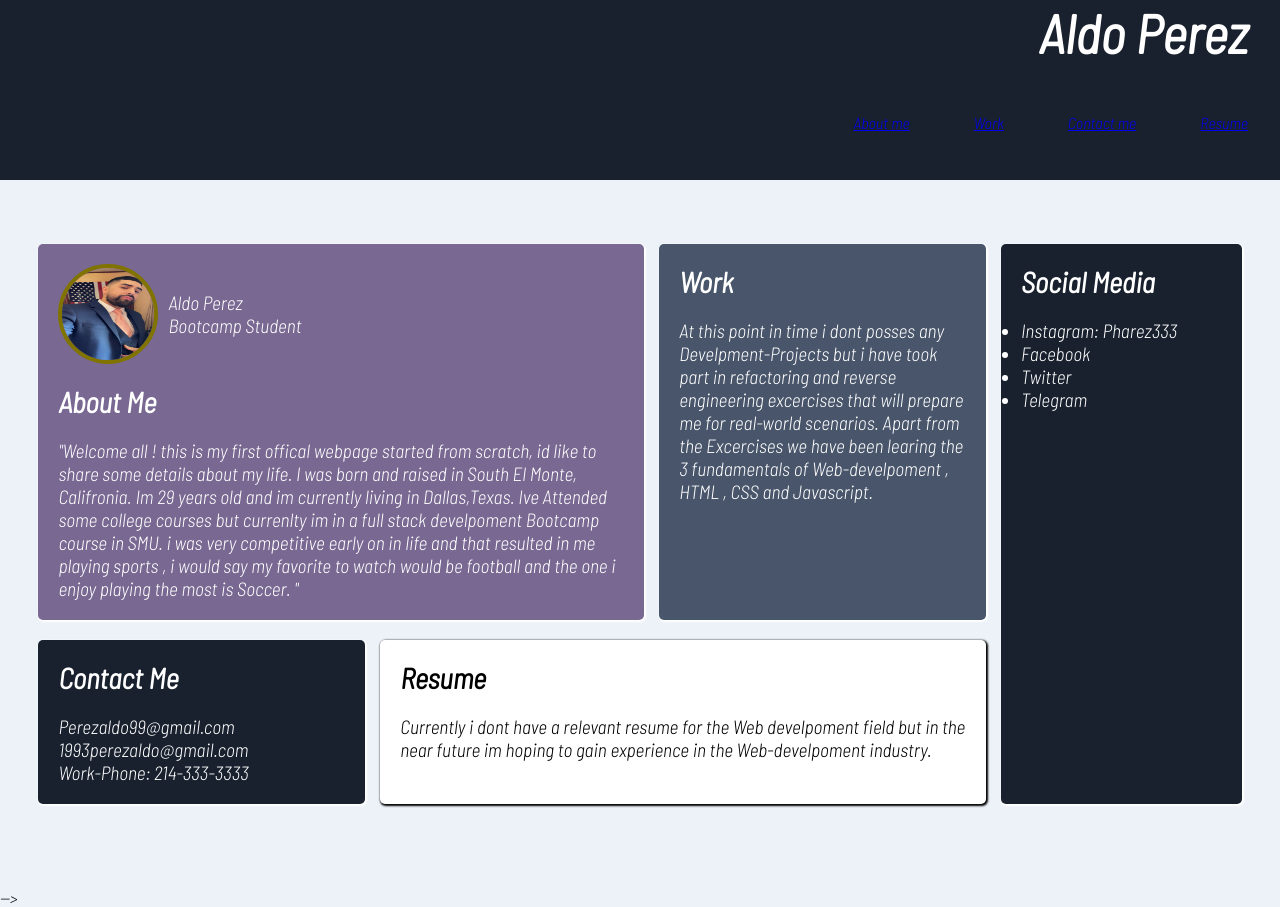
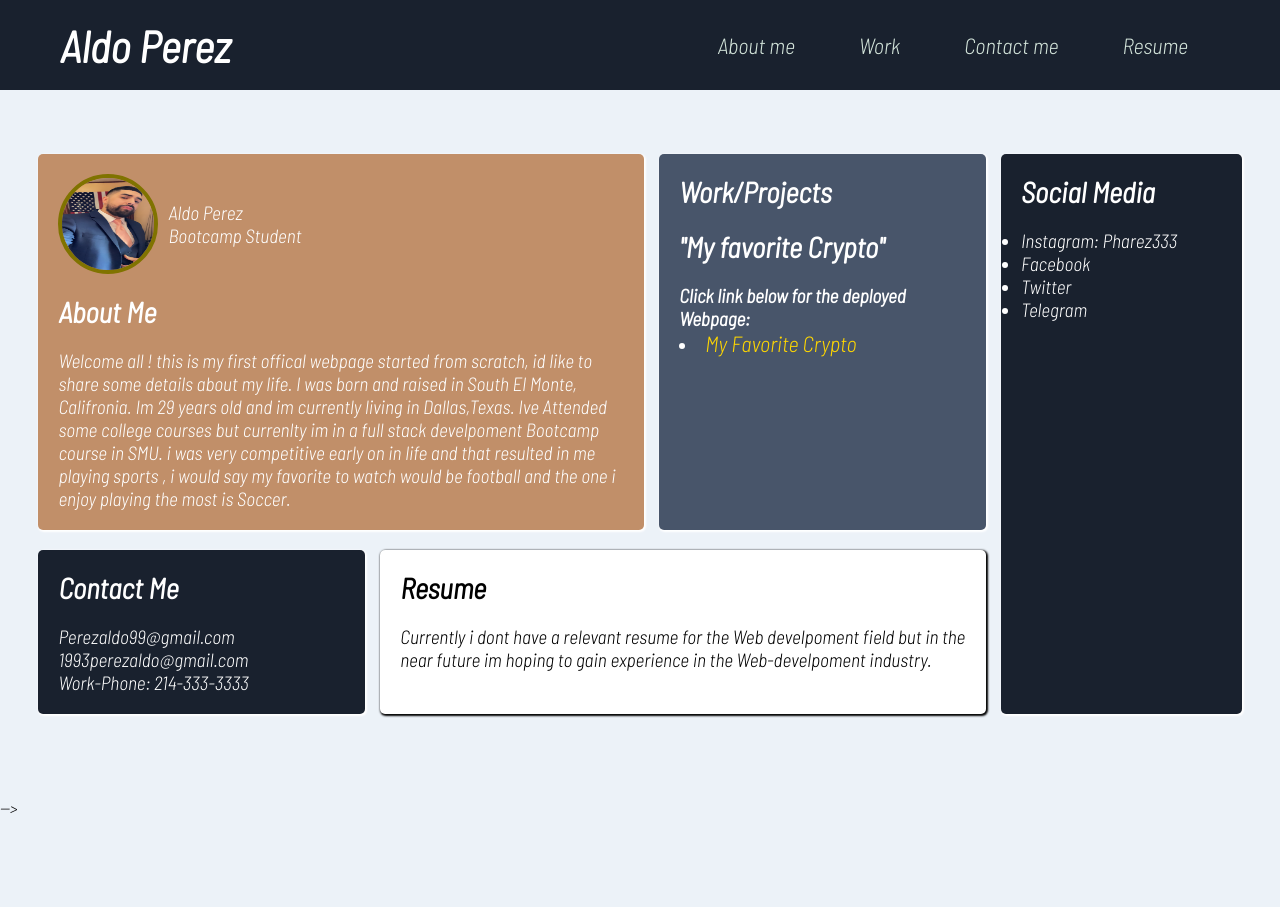
Before and after one commit to Staygold93/Web-Developer-Portfolio, a plain HTML site: page index.html in a window 1280 px wide. After the commit the page ends 817 px from the top, so only its background shows below. Drawn offline with Linux system fonts and the light colour scheme.

Commit message:
added my link to my project website

```diff
--- a/index.html
+++ b/index.html
@@ -17,17 +17,16 @@
 
 
 
-    <Header>
-        <div class="mainheadertxt">
-            <div id="name">
+    <header>
+
+
         <h1>
             Aldo Perez
         </h1>
 
-            </div>
-        </div>
 
-        <navbar>
+
+        <nav>
             <!-- nav list -->
             <ul class="nav-list">
 
@@ -49,8 +48,8 @@
                 </li>
 
             </ul>
-        </navbar>
-    </Header>
+        </nav>
+    </header>
 
 
     <main id="testimonial-grid-container">
@@ -64,28 +63,32 @@
                         <div class="header-txt">
                             <p>Aldo Perez</p>
                             <p>Bootcamp Student</p>
+
                         </div>
                     </div>
 
                     <h2>About Me</h2>
-                    <p> "Welcome all ! this is my first offical webpage started from scratch, id like to share some
+                    <p> Welcome all ! this is my first offical webpage started from scratch, id like to share some
                         details about my life. I was born and raised in South El Monte, Califronia. Im 29 years old and
                         im currently living in Dallas,Texas. Ive Attended some college courses but currenlty im in a
                         full
                         stack develpoment Bootcamp course in SMU. i was very competitive early on in life and that
                         resulted in me playing sports ,
                         i would say my favorite to watch would be football and the one i enjoy playing the most is
-                        Soccer. "</p>
+                        Soccer. </p>
                 </div>
 
                 <!-- Work Section -->
                 <div id="testimonial2" class="grid-item">
-                    <h2 id="work">Work</h2>
-                    <p>At this point in time i dont posses any Develpment-Projects but i have took part in refactoring
-                        and reverse engineering excercises that will prepare me for real-world scenarios. Apart from the
-                        Excercises we have been learing the 3 fundamentals of Web-develpoment , HTML , CSS and
-                        Javascript.
+                    <h2 id="Work">Work/Projects</h2>
+                    <h2>"My favorite Crypto"</h2>
+                    <p>
+                    <h4> Click link below for the deployed Webpage:</h4>
+                    <li>
+                        <a class="project-link" href="https://adinair007.github.io/My-Favorite_Crypto/">My Favorite Crypto</a>
+                    </li>
                     </p>
+
                 </div>
             </div>
 
--- a/styles.css
+++ b/styles.css
@@ -27,7 +27,18 @@
 
 header {
     background-color: #19212e;
+    display: flex;
+    justify-content: space-between;
+    align-items: center;
+    padding: 0  60px;
 
+
+
+}
+
+h1 {
+    font-size: 44px;
+    color: #ffffff;
 
 
 }
@@ -37,20 +48,33 @@ header {
     background-color: #19212e;
     box-shadow: 0px 0px 10px var(grey);
     margin: 0;
-    padding: 1rem 0;
     border-radius: var(--radius);
     display: flex;
     justify-content: flex-end;
     align-items: center;
+    flex-direction: column;
 
 
 }
 
 .nav-item {
-    color: tomato;
+    color: rgb(251, 241, 239);
     list-style: none;
-    margin: 2rem;
+    margin: 10px;
 
+
+
+
+}
+a {
+    text-decoration: none;
+    color: rgb(212, 229, 219);
+    font-size: 22px;
+
+}
+
+a:hover {
+    color: rgb(230, 110, 174);
 
 }
 
@@ -61,6 +85,10 @@ body {
     ;
 }
 
+.project-link {
+    color: gold;
+}
+
 #testimonial-grid-container {
     padding: 5% 3%;
 
@@ -68,7 +96,7 @@ body {
 
 
 #testimonial1 {
-    background-color: #786892;
+    background-color: #c18f69;
     color: #ffffff;
 
 
@@ -129,7 +157,18 @@ body {
 
 /* container flex code */
 
-@media (min-width: 576px) {
+@media (min-width: 768px) {
+    .nav-list {
+        flex-direction: row;
+
+
+    }
+
+    .nav-item {
+        margin: 2rem;
+    }
+
+
 
     #testimonial-grid-container,
     #main-left,
```
Lines whose indentation alone changed are shown as unchanged.
